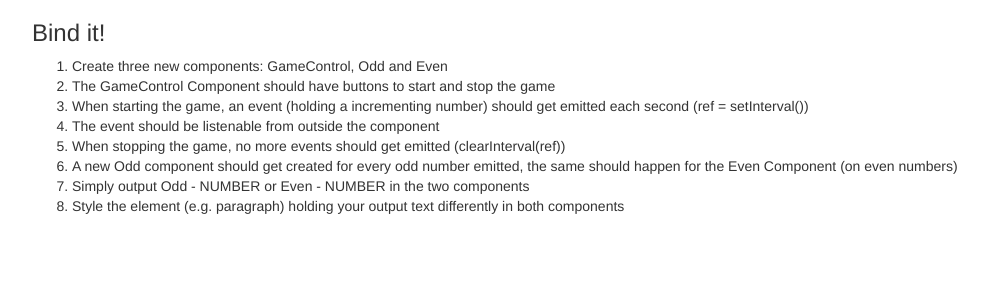
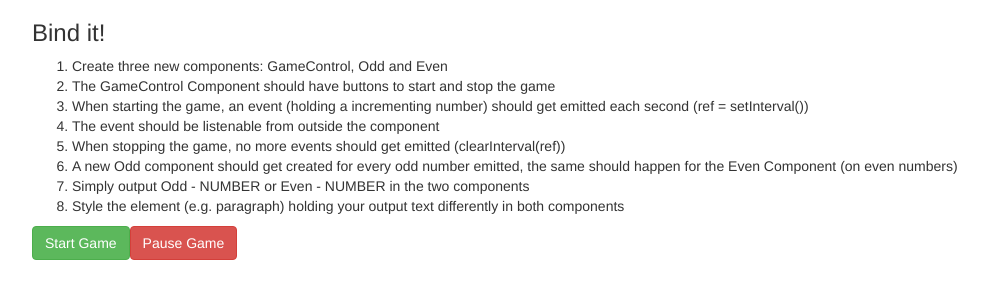
Before and after one commit to galaxyuliana/cmp-databinding-assignment-start, an Angular app: page / in a window 1280 px wide. Shown: the top 300 px of the page, without its empty margins (38-1026 px from the left). Built offline with nearby package versions, Linux system fonts and the light colour scheme.

Commit message:
Updated game-control component

```diff
--- a/src/app/app.component.html
+++ b/src/app/app.component.html
@@ -14,4 +14,7 @@
       </ol>
     </div>
   </div>
+  <div clas="row">
+    <app-game-control></app-game-control>
+  </div>
 </div>
--- a/src/app/game-control/game-control.component.html
+++ b/src/app/game-control/game-control.component.html
@@ -1 +1,2 @@
-<p>game-control works!</p>
+<button class="btn btn-success">Start Game</button>
+<button class="btn btn-danger">Pause Game</button>
```
